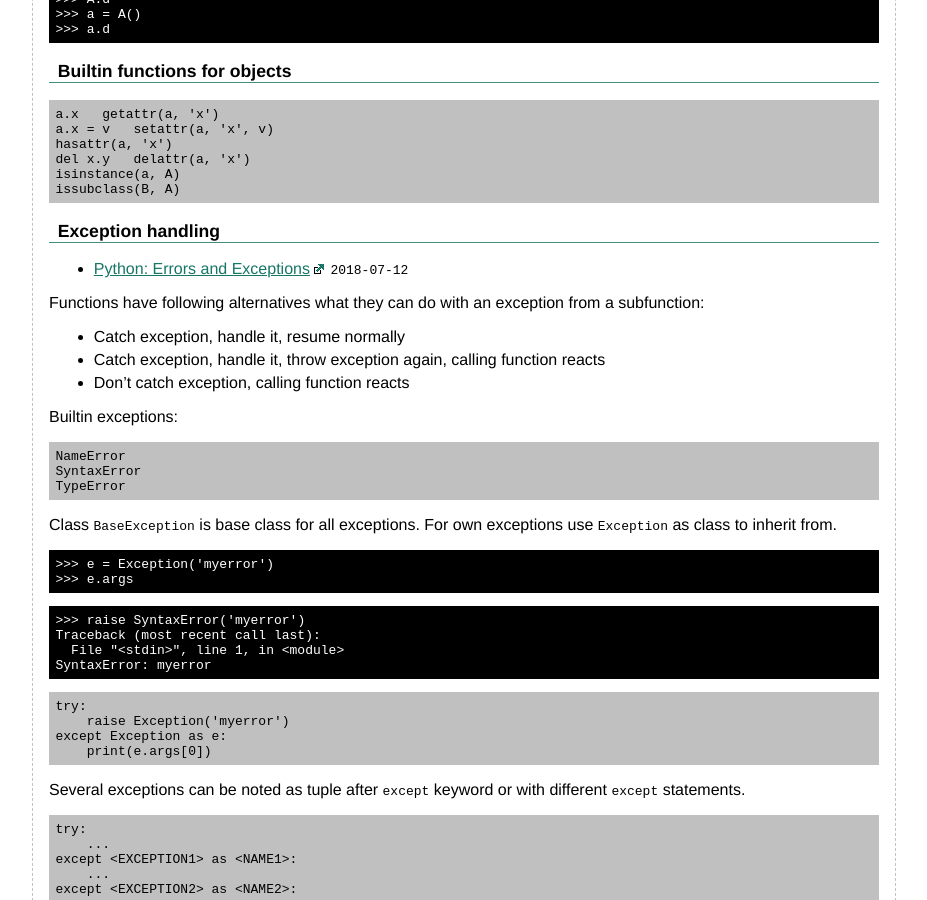
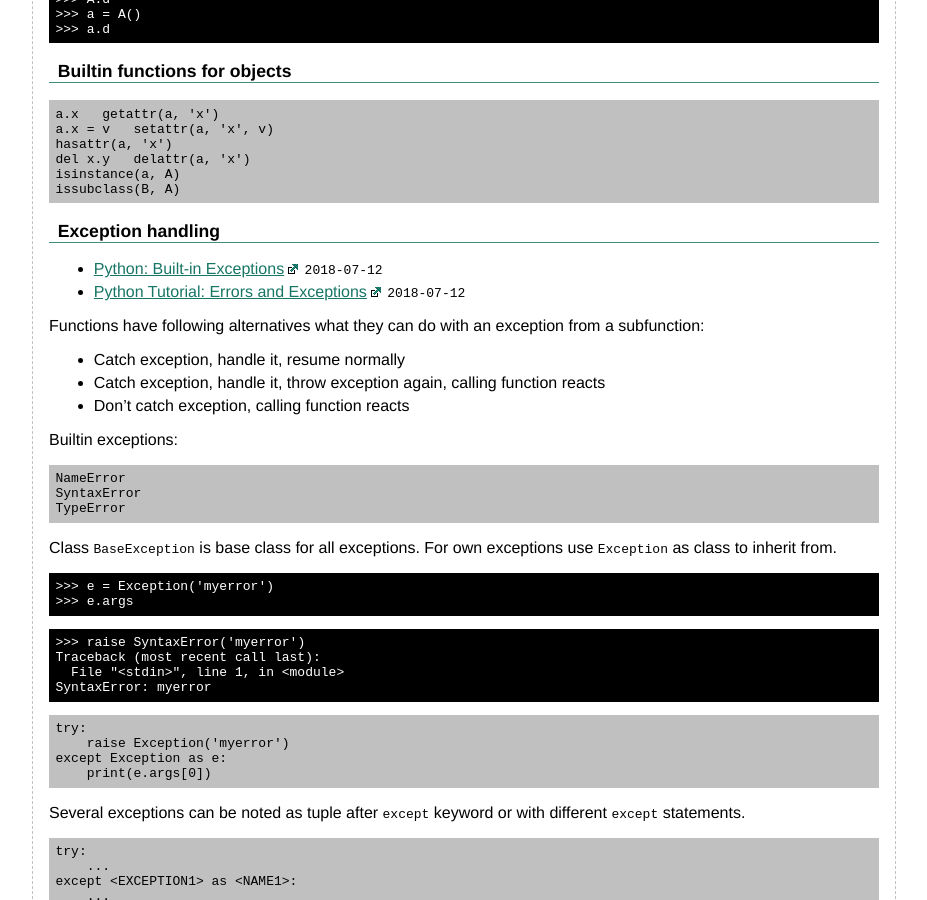
Before and after one commit to flyinggreenfrog/flyinggreenfrog.github.io, a Jekyll site: the page built from knowledgebase/python.md, in a window 1280 px wide and 900 px high, scrolled down 7544 px. Shown: the whole window, without its empty margins (176-1103 px from the left). Built offline with Jekyll 4.4.1, drawn with Linux system fonts in a browser that asks for light colours.

Commit message:
Added and corrected link for python exceptions.

```diff
--- a/knowledgebase/python.md
+++ b/knowledgebase/python.md
@@ -539,7 +539,8 @@ issubclass(B, A)
 
 ### Exception handling
 
-* [Python: Errors and Exceptions](https://docs.python.org/3/tutorial/errors.html) <time>2018-07-12</time>
+* [Python: Built-in Exceptions](https://docs.python.org/3/library/exceptions.html) <time>2018-07-12</time>
+* [Python Tutorial: Errors and Exceptions](https://docs.python.org/3/tutorial/errors.html) <time>2018-07-12</time>
 
 Functions have following alternatives what they can do with an exception from a
 subfunction:
```
